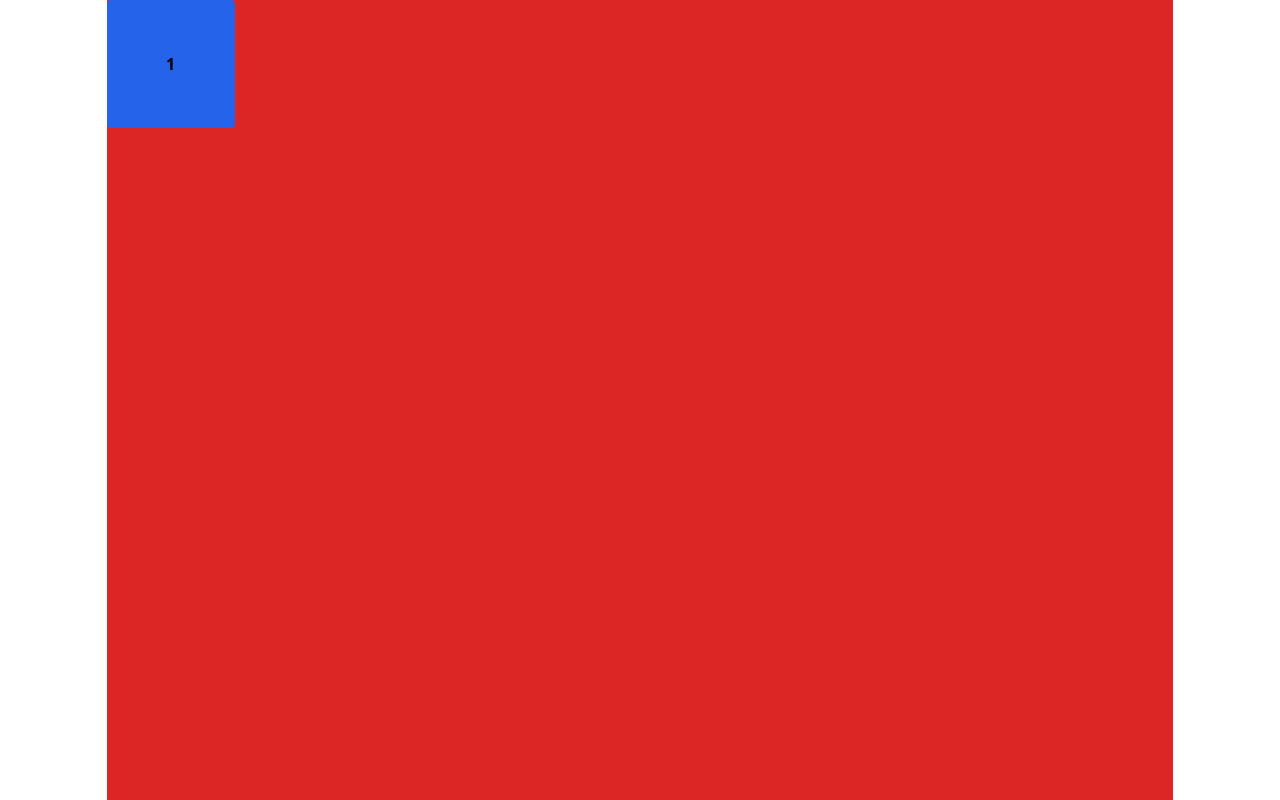
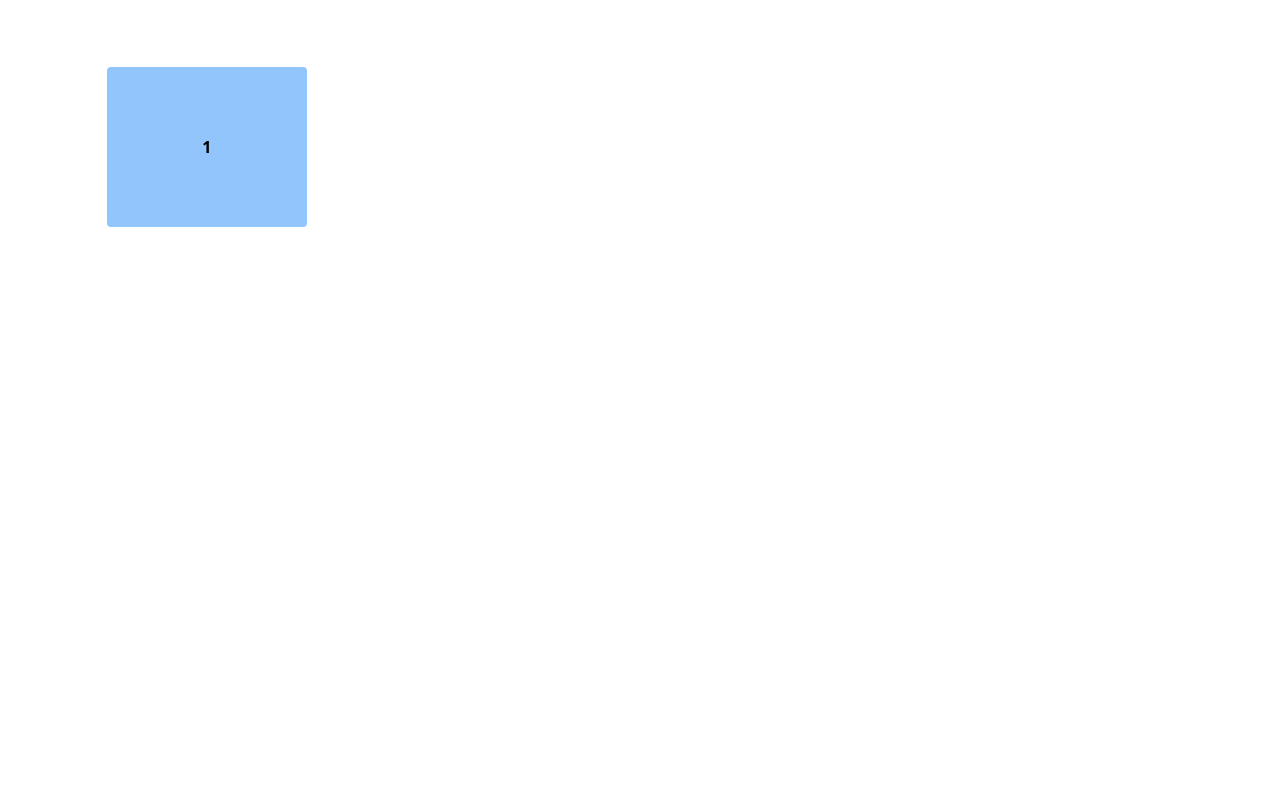
Before and after one commit to madhav-madhusoodanan/raptures-knowhere, a Next.js app: page / in a window 1280 px wide. Built offline with nearby package versions, Linux system fonts and the light colour scheme.

Commit message:
cleaned up file and folder distinction

```diff
--- a/components/folder.js
+++ b/components/folder.js
@@ -11,7 +11,7 @@ function Traverse(root, path) {
 
 export default function Folder() {
     const [root, setRoot] = useState({
-        1: { 4: { 2: 3 }, 2: { 3: { lmao: "ded" } } },
+        1: { 4: { 2: "3" }, 2: { 3: { lmao: "ded" } } },
     })
     const [path, setPath] = useState([])
     const [currentRoot, setCurrentRoot] = useState(root)
@@ -20,7 +20,7 @@ export default function Folder() {
     }, [path])
     return (
         // < className="h-full w-full rounded grid place-items-center">
-        <div className="bg-red-600 h-screen w-5/6 mx-auto my-auto grid grid-cols-2 sm:grid-cols-3 md:grid-cols-4 lg:grid-cols-5 gap-4">
+        <div className="h-5/6 w-5/6 mx-auto my-auto grid grid-cols-2 sm:grid-cols-3 md:grid-cols-4 lg:grid-cols-5 gap-4">
             {path.length !== 0 && (
                 <div
                     onClick={() => {
@@ -29,7 +29,7 @@ export default function Folder() {
                             path.filter((_, index) => index !== path.length - 1)
                         )
                     }}
-                    className="h-full w-full rounded grid place-items-center bg-red-300 text-black cursor-pointer"
+                    className="h-40 w-full rounded grid place-items-center bg-red-300 text-black cursor-pointer"
                 >
                     <p className="w-1/2 font-bold text-center">Back</p>
                 </div>
@@ -52,7 +52,7 @@ function Element({ currentRoot, rootElem, setPath, path }) {
         return (
             <div
                 onClick={() => setPath([...path, rootElem])}
-                className="h-32 w-32 rounded grid place-items-center bg-blue-600 text-black cursor-pointer"
+                className="h-40 w-full rounded grid place-items-center bg-blue-300 text-black cursor-pointer"
             >
                 <p className="w-1/2 font-bold text-center">{rootElem}</p>
             </div>
@@ -62,7 +62,7 @@ function Element({ currentRoot, rootElem, setPath, path }) {
             <a href={``}>
                 <div
                     onClick={() => setPath([...path, rootElem])}
-                    className="h-32 w-32 rounded grid place-items-center bg-neutral-600 text-black cursor-pointer"
+                    className="h-40 w-full rounded grid place-items-center bg-neutral-300 text-black cursor-pointer"
                 >
                     <p className="w-1/2 font-bold text-center">{rootElem}</p>
                 </div>
--- a/pages/index.js
+++ b/pages/index.js
@@ -1,7 +1,9 @@
 import Folder from "../components/folder"
 
 export default function Home() {
-  return (
-    <Folder />
-  )
+    return (
+        <div className="w-screen h-screen grid place-items-center">
+            <Folder />
+        </div>
+    )
 }
```
